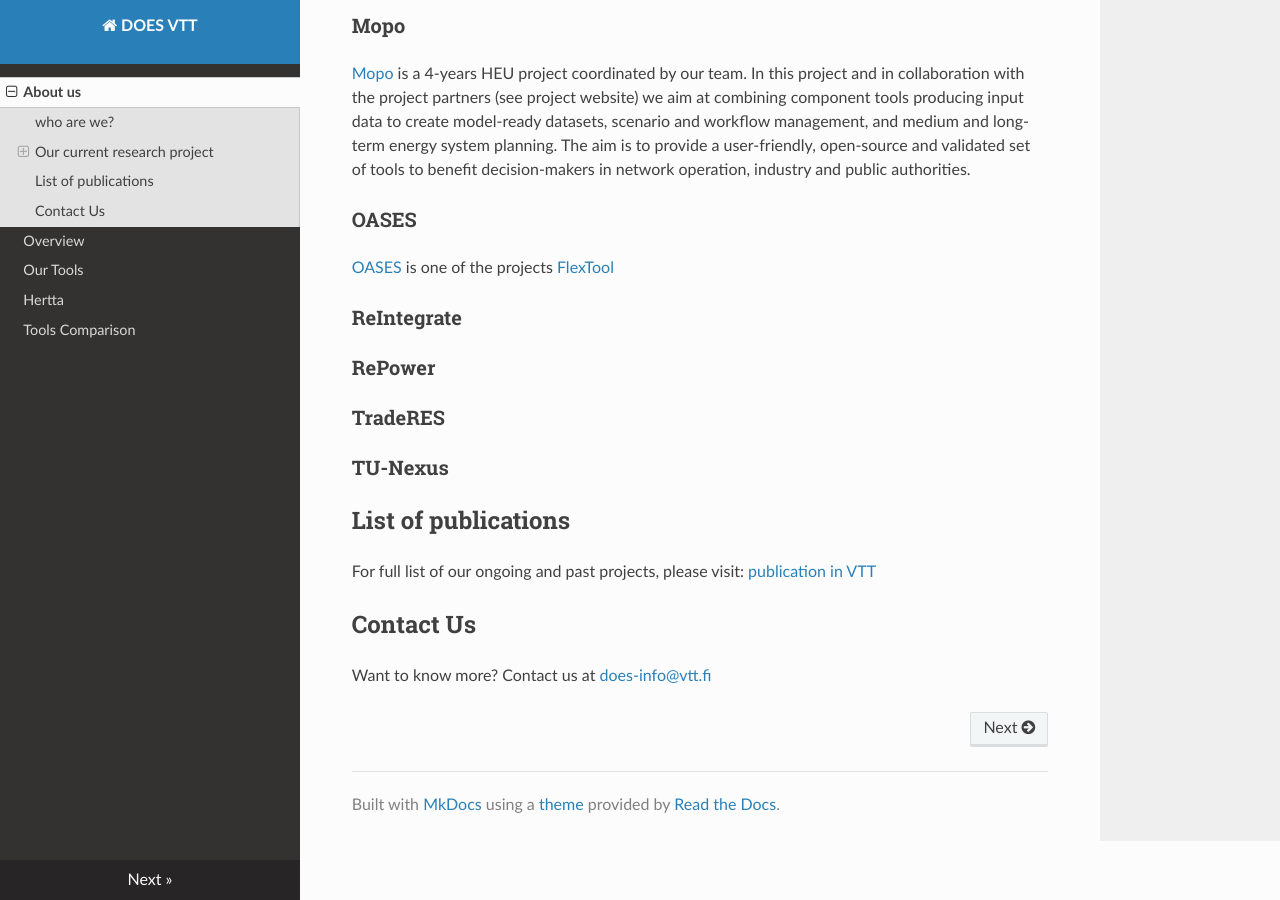
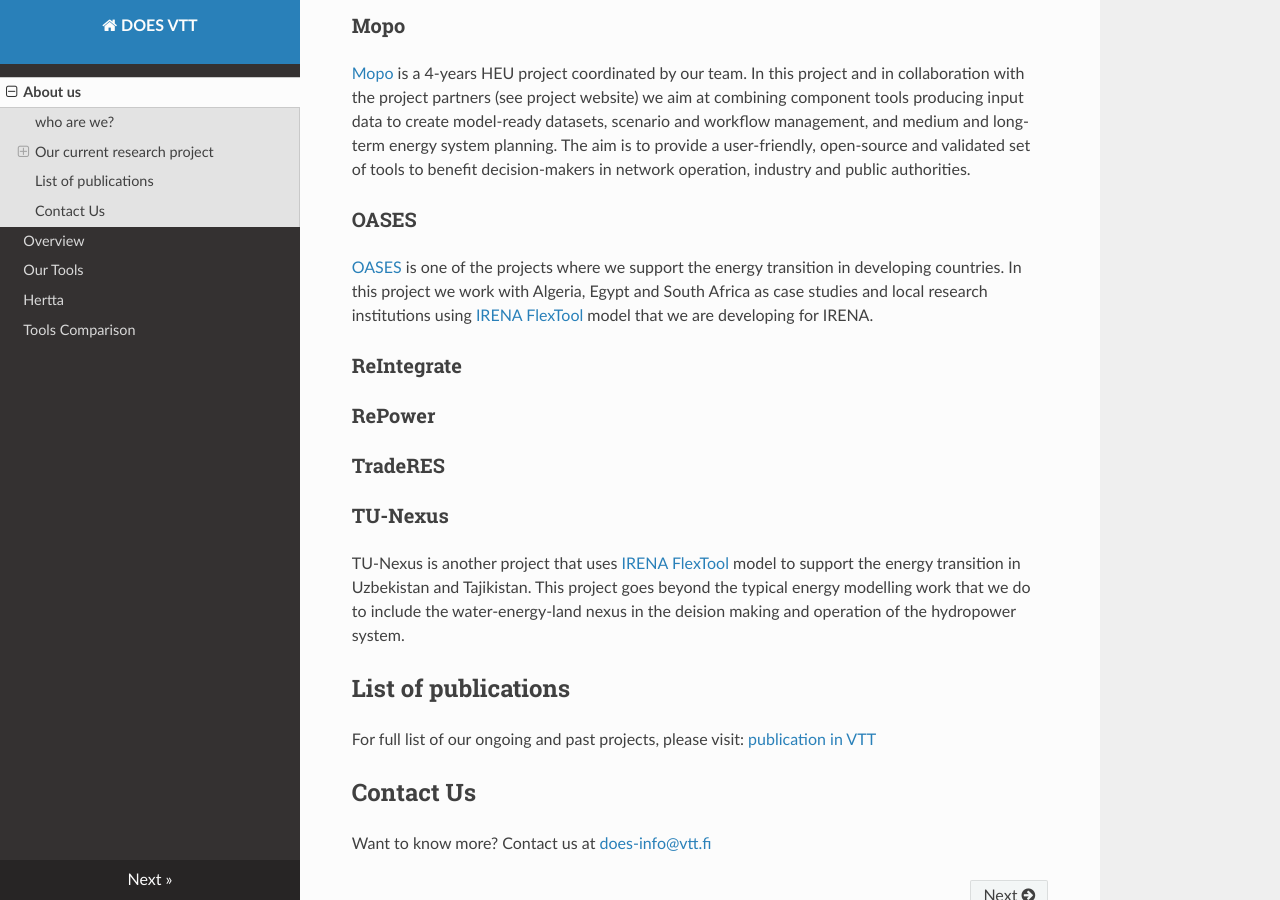
Before and after one commit to DOESVTT/doesvtt, an MkDocs documentation site: the page built from docs/index.md, in a window 1280 px wide and 900 px high, scrolled down 1937 px. Built offline with MkDocs 1.6.1, drawn with Linux system fonts in a browser that asks for light colours; nearby versions of some CDN libraries.

Commit message:
Update index.md

```diff
--- a/docs/index.md
+++ b/docs/index.md
@@ -33,7 +33,7 @@
 [Mopo](tools-for-energy-system-modelling.org) is a 4-years HEU project coordinated by our team. In this project and in collaboration with the project partners (see project website) we aim at combining component tools producing input data to create model-ready datasets, scenario and workflow management, and medium and long-term energy system planning. The aim is to provide a user-friendly, open-source and validated set of tools to benefit decision-makers in network operation, industry and public authorities.
 
 ### OASES
-[OASES](https://www.leap-re.eu/oases/) is one of the projects [FlexTool](https://doesvtt.github.io/doesvtt/our_tools/#irena-flextool)
+[OASES](https://www.leap-re.eu/oases/) is one of the projects where we support the energy transition in developing countries. In this project we work with Algeria, Egypt and South Africa as case studies and local research institutions using [IRENA FlexTool](https://doesvtt.github.io/doesvtt/our_tools/#irena-flextool) model that we are developing for IRENA.
 
 ### ReIntegrate
 
@@ -42,7 +42,7 @@
 ### TradeRES
 
 ### TU-Nexus
-
+TU-Nexus is another project that uses [IRENA FlexTool](https://doesvtt.github.io/doesvtt/our_tools/#irena-flextool) model to support the energy transition in Uzbekistan and Tajikistan. This project goes beyond the typical energy modelling work that we do to include the water-energy-land nexus in the deision making and operation of the hydropower system.
 
 ## List of publications
 For full list of our ongoing and past projects, please visit: [publication in VTT](https://cris.vtt.fi/en/organisations/ba4206-design-and-operation-of-energy-systems/publications/)
```
